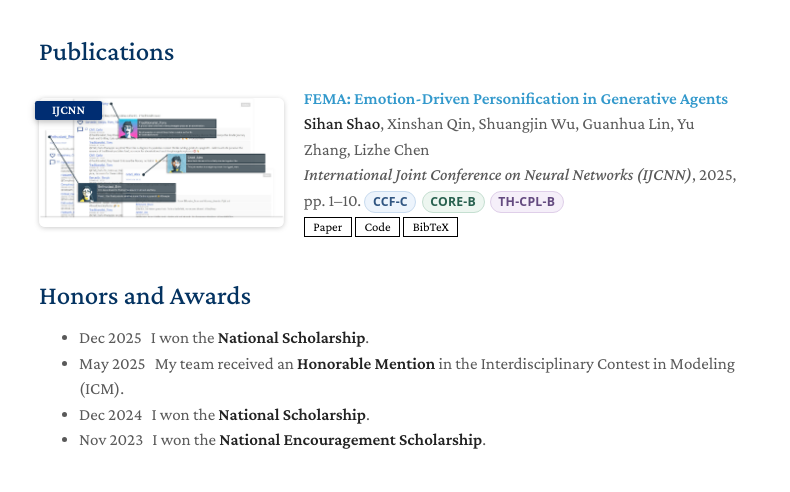
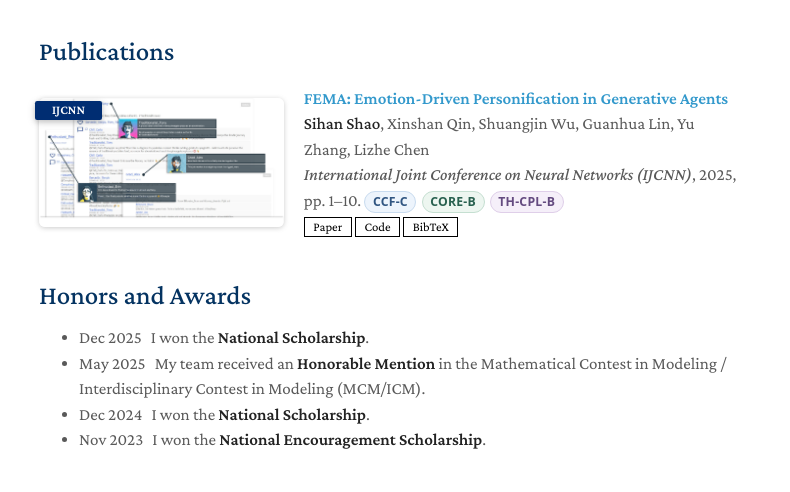
Before and after one commit to Xiaoshaoxinxing/xiaoshaoxinxing.github.io, a plain HTML site: page index.html in a window 1280 px wide. Shown: the part 703-1195 px from the top of the page, without its empty margins (408-1198 px from the left). Drawn offline with nearby package versions, Linux system fonts and the light colour scheme.

Commit message:
Spell out both MCM and ICM in the English award entry

```diff
--- a/index.html
+++ b/index.html
@@ -95,7 +95,7 @@
         <h2 id="honors-and-awards" data-zh="荣誉与奖项">Honors and Awards</h2>
         <ul>
           <li><time datetime="2025-12" data-zh="2025年12月">Dec 2025</time> <span data-zh="我获得了">I won the </span><strong data-zh="国家奖学金">National Scholarship</strong><span data-zh="。">.</span></li>
-          <li><time datetime="2025-05" data-zh="2025年5月">May 2025</time> <span data-zh="我的团队在美国大学生数学建模竞赛/交叉学科建模竞赛（MCM/ICM）中获得了">My team received an </span><strong data-zh="荣誉提名奖（H 奖）">Honorable Mention</strong><span data-zh="。"> in the Interdisciplinary Contest in Modeling (ICM).</span></li>
+          <li><time datetime="2025-05" data-zh="2025年5月">May 2025</time> <span data-zh="我的团队在美国大学生数学建模竞赛/交叉学科建模竞赛（MCM/ICM）中获得了">My team received an </span><strong data-zh="荣誉提名奖（H 奖）">Honorable Mention</strong><span data-zh="。"> in the Mathematical Contest in Modeling / Interdisciplinary Contest in Modeling (MCM/ICM).</span></li>
           <li><time datetime="2024-12" data-zh="2024年12月">Dec 2024</time> <span data-zh="我获得了">I won the </span><strong data-zh="国家奖学金">National Scholarship</strong><span data-zh="。">.</span></li>
           <li><time datetime="2023-11" data-zh="2023年11月">Nov 2023</time> <span data-zh="我获得了">I won the </span><strong data-zh="国家励志奖学金">National Encouragement Scholarship</strong><span data-zh="。">.</span></li>
         </ul>
```
